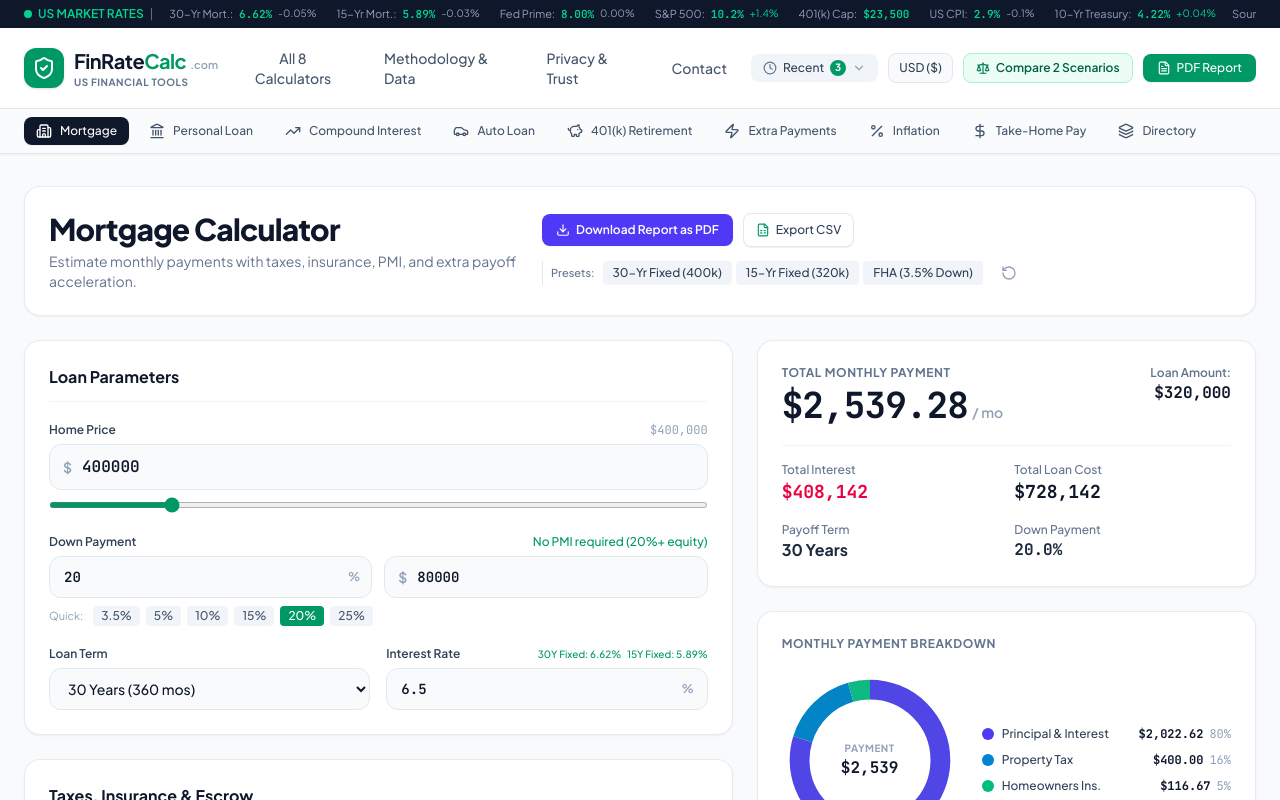
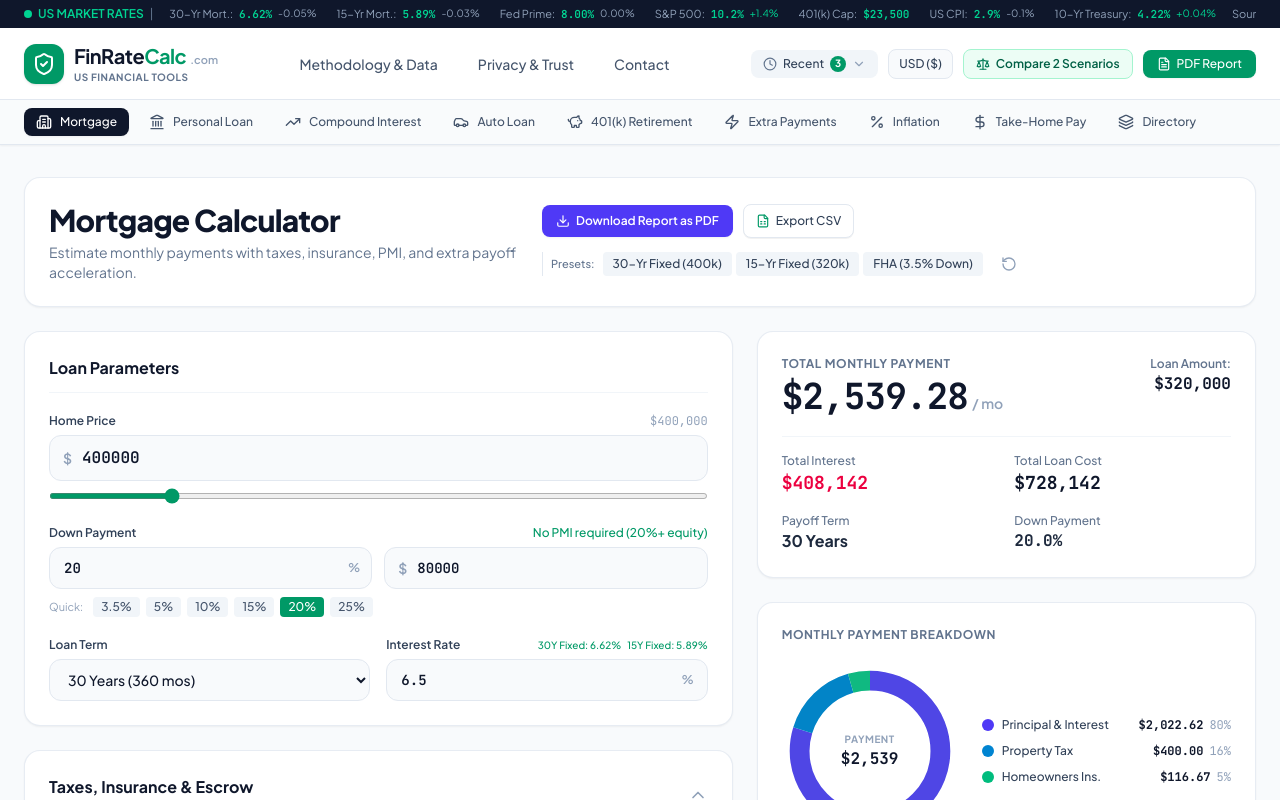
Before and after one commit to finratecalc/fincalc-financial-calculators-suite, a React (Vite) app: page / in a window 1280 px wide. Shown: the top 800 px of the page. Built offline with nearby package versions, Linux system fonts and the light colour scheme.

Commit message:
Update Header.tsx

```diff
--- a/src/components/Header.tsx
+++ b/src/components/Header.tsx
@@ -126,16 +126,7 @@ export const Header: React.FC<HeaderProps> = ({
         {/* Primary Desktop Nav Category Links */}
         {/* PROFESSIONAL CLEAN NAVIGATION (NO DUPLICATION) */}
           <nav className="flex items-center space-x-4 md:space-x-6 text-sm font-medium">
-            <button
-              onClick={() => onSelectCalc('directory')}
-              className={`transition-colors py-1.5 px-3 rounded-md ${
-                activeCalc === 'directory'
-                  ? 'bg-emerald-50 text-emerald-700 font-semibold border border-emerald-200'
-                  : 'text-slate-600 hover:text-slate-900 hover:bg-slate-50'
-              }`}
-            >
-              All 8 Calculators
-            </button>
+
 
             <a
               href="#benchmarks"
```
